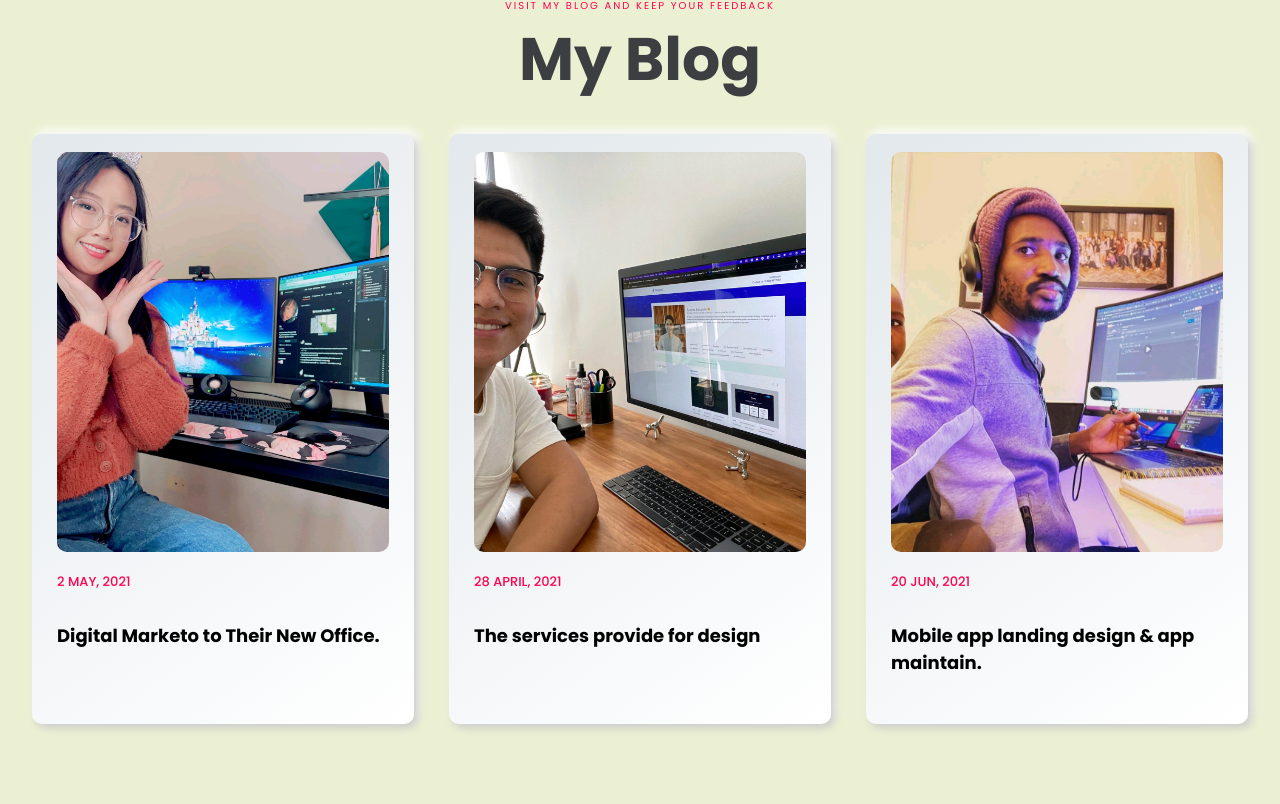
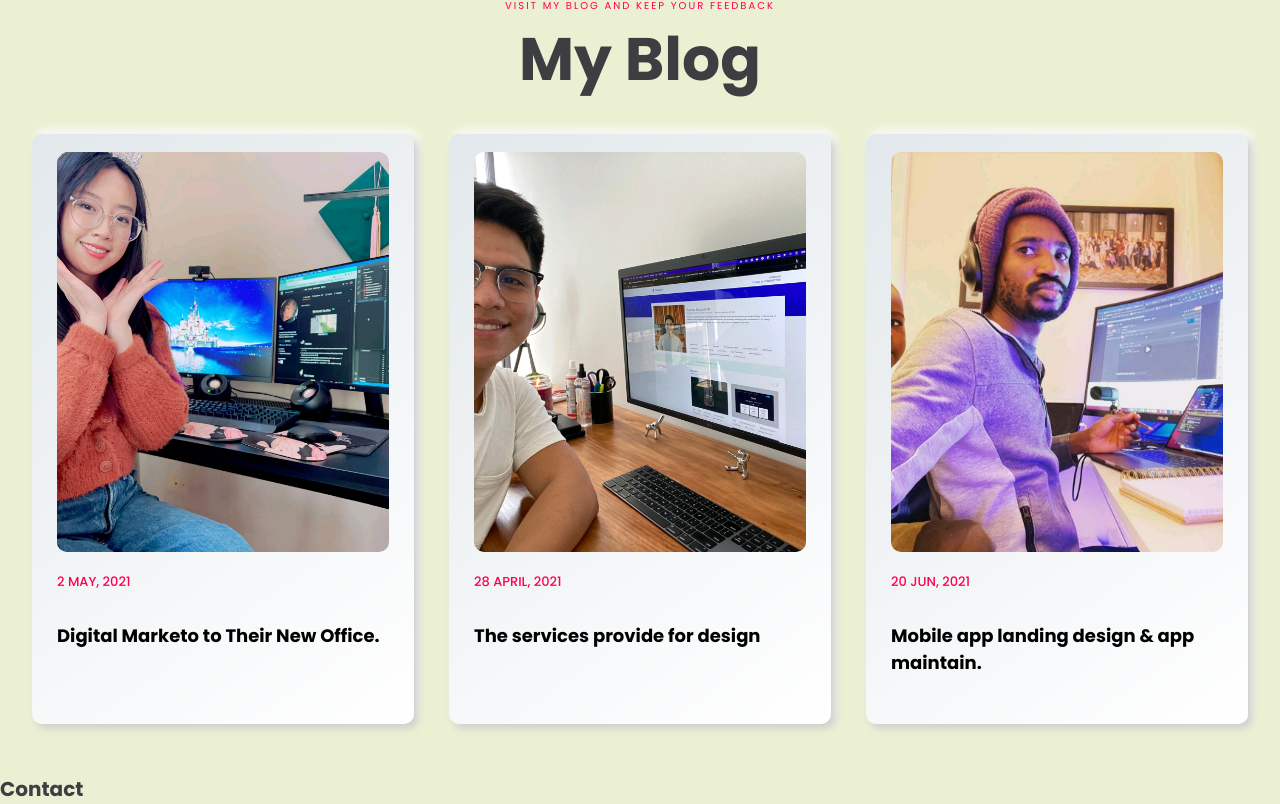
Before and after one commit to ibktommy/react-responsive-portfolio, a React (Create React App) app: page / in a window 1280 px wide. Shown: the part 5880-6684 px from the top of the page. Before the commit the page ends 6654 px from the top, so only its background shows below. Built offline with nearby package versions, Linux system fonts and the light colour scheme.

Commit message:
Create Contact Component

```diff
--- a/src/App.js
+++ b/src/App.js
@@ -7,6 +7,7 @@ import Portfolio from './component/Portfolio/Portfolio'
 import Resume from './component/Resume/Resume'
 import Testimonial from './component/Testimonial/Testimonial'
 import Blog from './component/Blog/Blog'
+import Contact from './component/Contact/Contact'
 
 const App = () => {
   return (
@@ -18,6 +19,7 @@ const App = () => {
       <Resume />
       <Testimonial />
       <Blog />
+      <Contact />
     </>
   )
 }
--- /dev/null
+++ b/src/component/Contact/Contact.jsx
@@ -0,0 +1,11 @@
+import React from "react";
+
+const Contact = () => {
+	return (
+		<>
+			<h1>Contact</h1>
+		</>
+	);
+};
+
+export default Contact;
```
Also changed, not shown: src/component/Contact/Contact.css (added).
